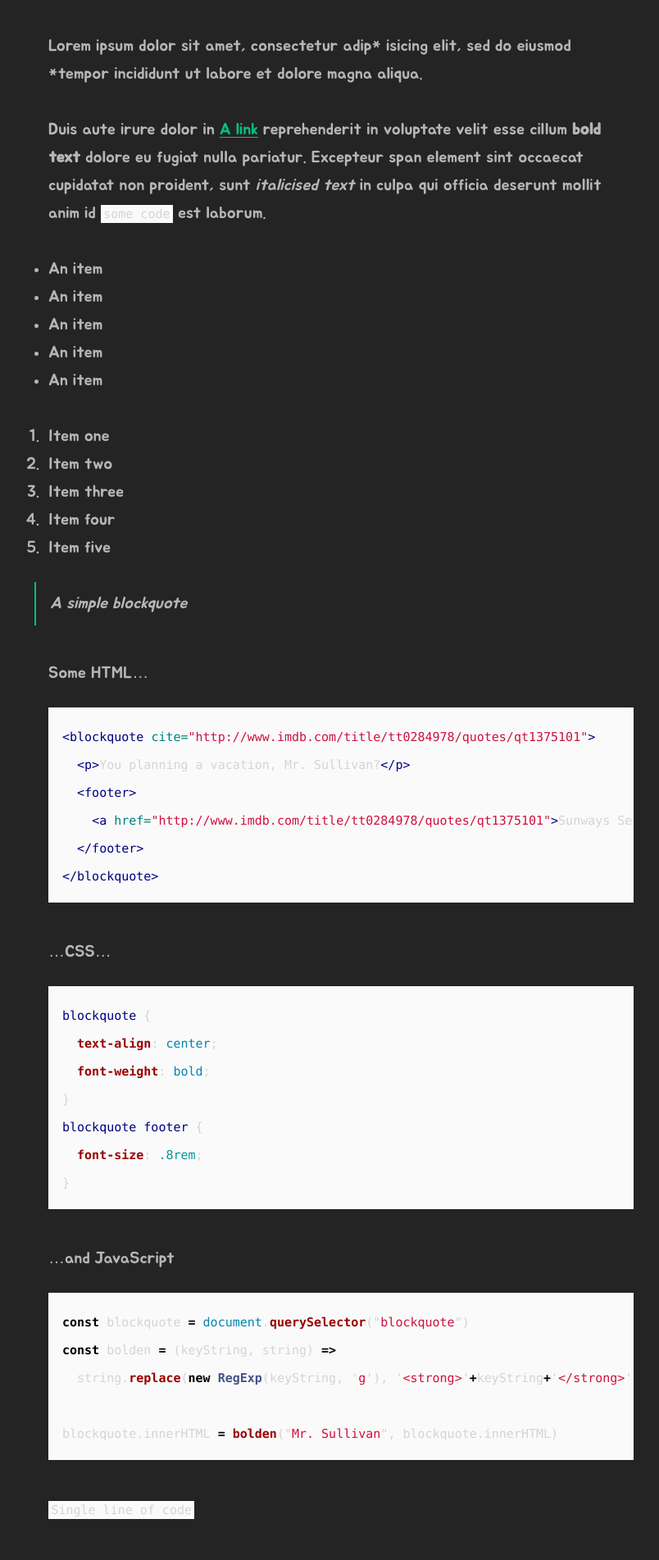
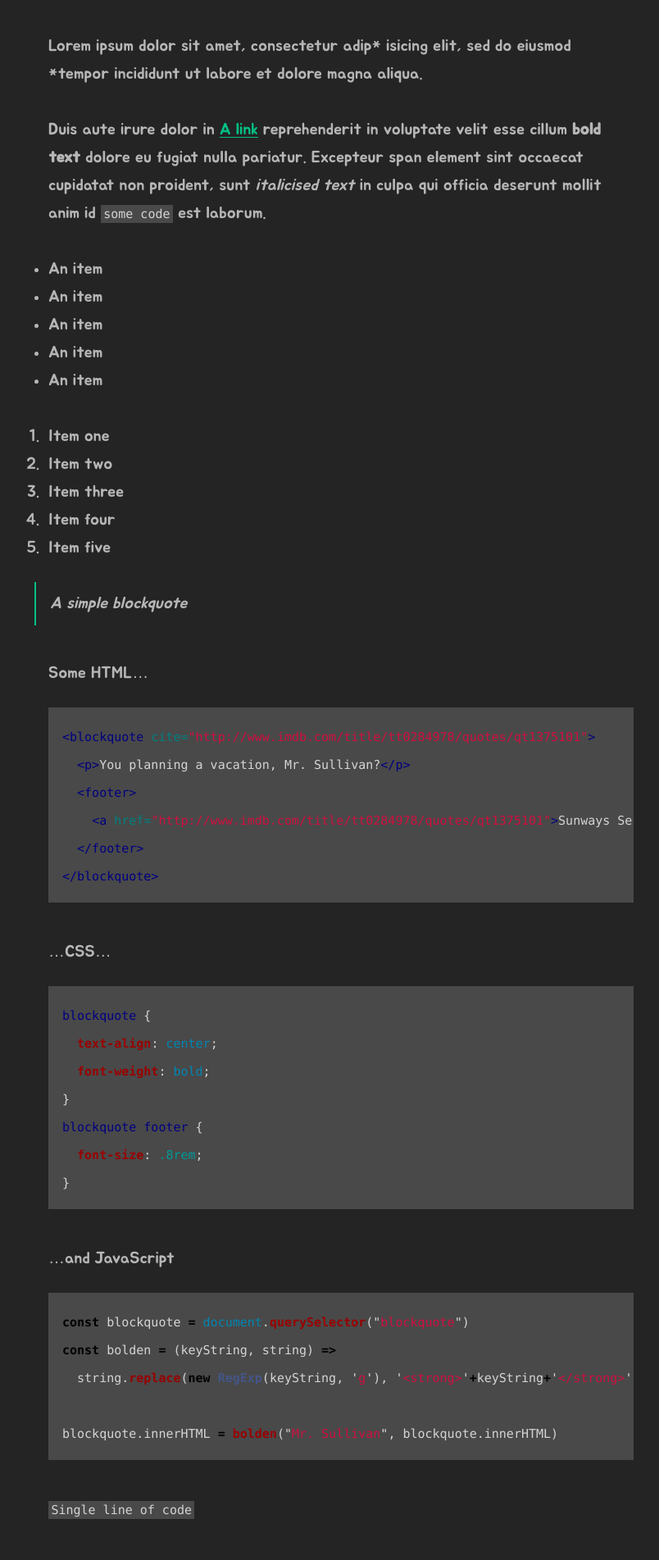
Before and after one commit to Kim-DG/blog, a Jekyll site: the page built from elements.md, in a window 1280 px wide. Shown: the part 897-2800 px from the top of the page at 82% size, without its empty margins (5-809 px from the left). Built offline with Jekyll 4.4.1, drawn with Linux system fonts in a browser that asks for light colours.

Commit message:
컬러수정

```diff
--- a/_sass/_settings.scss
+++ b/_sass/_settings.scss
@@ -1,6 +1,6 @@
 // Background colours
-$backgroundColour: #ffffff !default;
-$codeBackgroundColour: #fafafa !default;
+$backgroundColour: #242424 !default;
+$codeBackgroundColour: #494949 !default;
 $featureBackgroundColour: #f9fafa !default;
 $accentColour: #05bf85 !default;
 
```
Also changed, not shown: Develop/_posts/2022-10-29-jekyll.md (+0 -1 lines).
